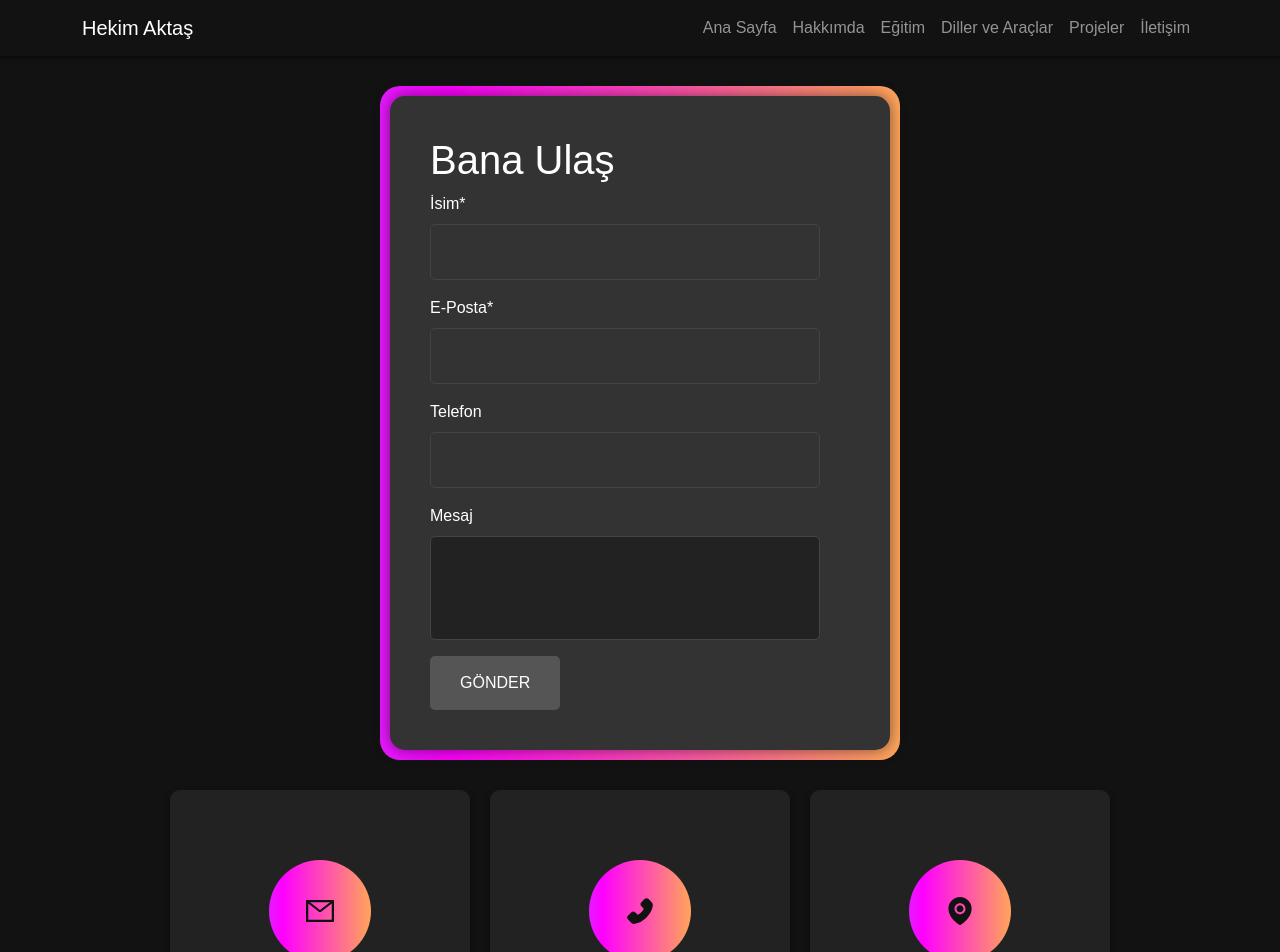
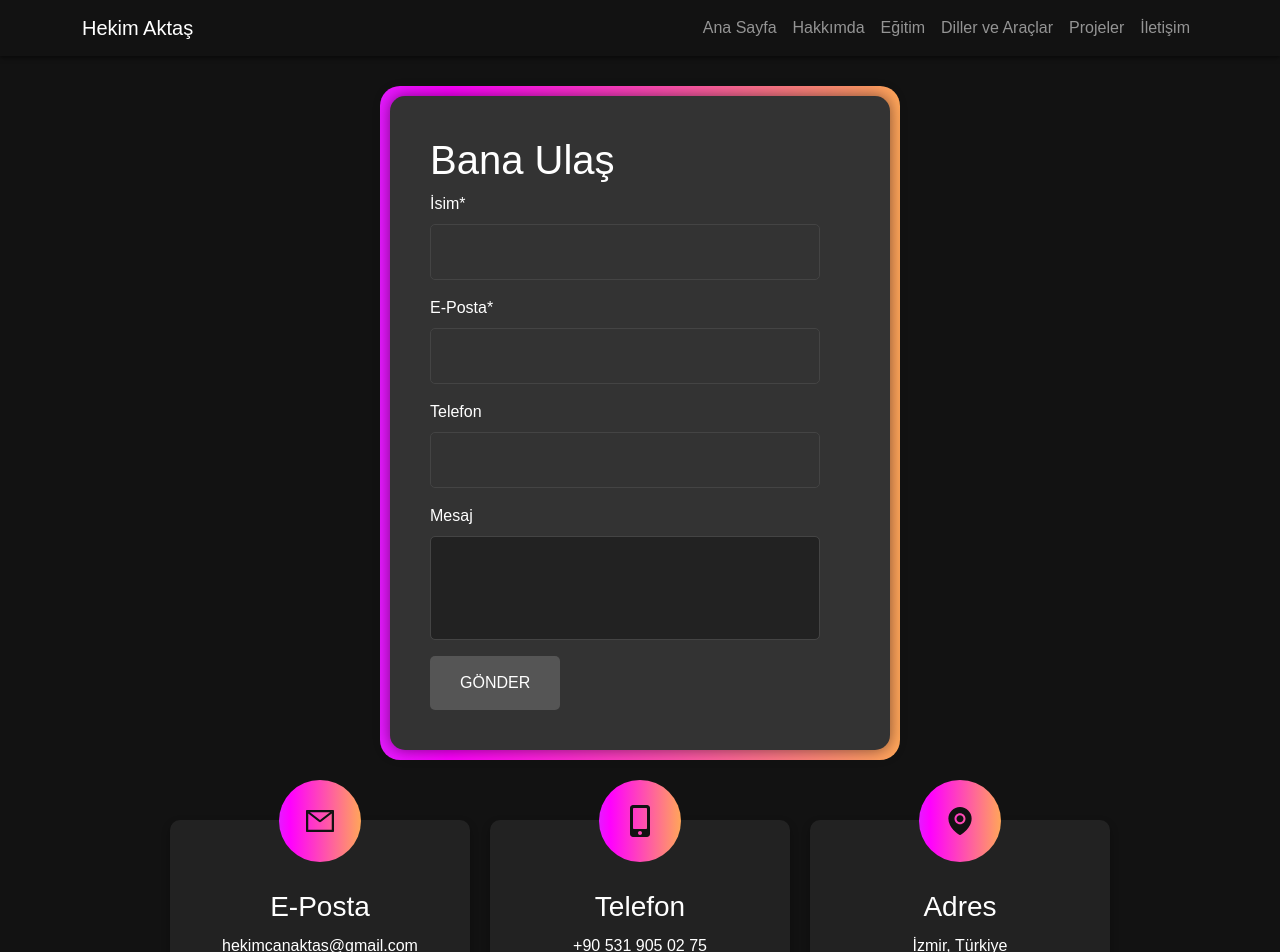
Before and after one commit to aktashekimcan/hekimcan-website-3, a Next.js app: page /contact in a window 1280 px wide. Shown: the top 952 px of the page. Built offline with nearby package versions, Linux system fonts and the light colour scheme.

Commit message:
Updated contact.tsx

```diff
--- a/pages/contact.tsx
+++ b/pages/contact.tsx
@@ -1,6 +1,7 @@
 import React from "react";
 import styled, { createGlobalStyle, keyframes } from "styled-components";
-import { AiFillPhone, AiOutlineMail, AiFillEnvironment } from "react-icons/ai";
+import {  AiOutlineMail, AiFillEnvironment } from "react-icons/ai";
+import { FaMobileAlt } from "react-icons/fa";
 
 const rgbAnimation = keyframes`
   0% { background-position: 0% 50%; }
@@ -15,15 +16,20 @@ const CardContainer = styled.div`
 `;
 
 const IconCircle = styled.div`
-  background-color: #333; /* Change the background color to match the FormContainer */
+  background-color: #333;
   border-radius: 50%;
-  padding: 25px;
+  padding: 15px; // Padding boyutunu azalttım
   display: flex;
   align-items: center;
   justify-content: center;
-  margin-bottom: 20px;
-  z-index: 1;
-  position: relative; /* Add position relative to use pseudo-elements */
+  position: absolute; // Pozisyonunu absolute olarak değiştirdim
+  top: -30px; // Üstte ortalanmış olarak yerleştirmek için
+  left: 50%;
+  transform: translateX(
+    -50%
+  ); // Sol tarafından %50 kaydırarak tam ortaya alıyorum
+  z-index: 2; // InfoCard üzerinde gözükmesi için z-index'i artırdım
+  /* Add position relative to use pseudo-elements */
 
   &::before {
     content: "";
@@ -43,7 +49,7 @@ const IconCircle = styled.div`
 const InfoCard = styled.div`
   background-color: #222;
   color: white;
-  padding: 80px 20px 20px; /* Increased top padding */
+  padding: 60px 20px 20px; // Üstteki boşluğu azaltmak için padding'i azalttım
   border-radius: 10px;
   box-shadow: 0 4px 8px rgba(0, 0, 0, 0.3);
   display: flex;
@@ -51,9 +57,10 @@ const InfoCard = styled.div`
   align-items: center;
   justify-content: center;
   width: 300px;
-  position: relative;
+  position: relative; // Relative pozisyon ekledim
   text-align: center;
   transition: transform 0.3s ease-in-out;
+  margin-top: 30px; // Üstteki IconCircle için boşluk bıraktım
 
   &:hover {
     transform: translateY(-10px);
@@ -91,18 +98,25 @@ const FormContainer = styled.div`
   max-width: 500px;
   margin: 40px auto;
   position: relative;
+
   &::before {
     content: "";
     position: absolute;
-    top: -10px; // Kenarlık genişletiliyor
+    top: -10px;
     right: -10px;
     bottom: -10px;
     left: -10px;
     z-index: -1;
     background: linear-gradient(90deg, cyan, magenta, yellow, cyan);
     background-size: 400% 400%;
-    border-radius: 20px; // Dış kenarlığın yuvarlaklığını ayarla
-    animation: ${rgbAnimation} 4s linear infinite; // Animasyon süresi ve hareket yönü
+    border-radius: 20px;
+    animation: ${rgbAnimation} 4s linear infinite;
+  }
+
+  @media (max-width: 576px) {
+    // Küçük ekranlar ve mobil cihazlar için
+    padding: 20px; // Daha az padding
+    max-width: 300px; // Daha küçük genişlik
   }
 `;
 
@@ -208,7 +222,7 @@ const ContactForm: React.FC = () => {
         </InfoCard>
         <InfoCard>
           <IconCircle>
-            <AiFillPhone size="2em" color="#121212" />
+            <FaMobileAlt size="2em" color="#121212" /> {/* Updated Icon */}
           </IconCircle>
           <CardTitle>Telefon</CardTitle>
           <CardText>+90 531 905 02 75</CardText>
```
